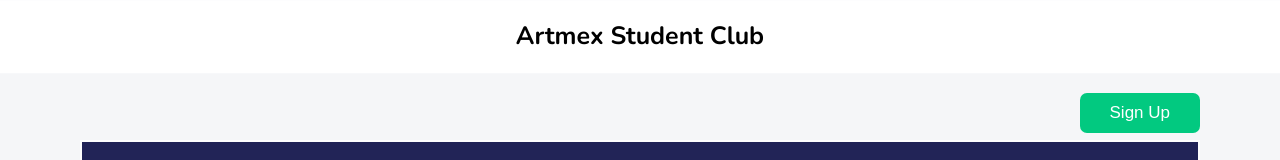
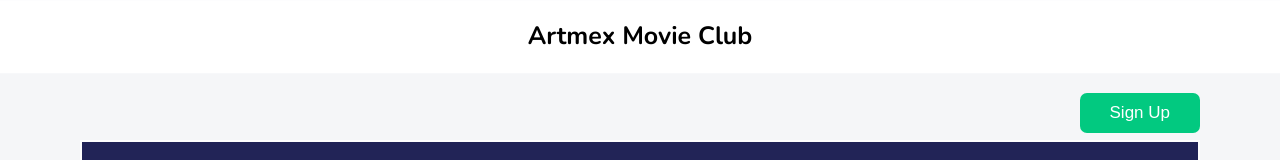
Before and after one commit to Denniman/milestone-project, a website: page index.html in a window 1280 px wide. Shown: the top 160 px of the page. Drawn offline with nearby package versions, Linux system fonts and the light colour scheme.

Commit message:
update readme and index file

```diff
--- a/index.html
+++ b/index.html
@@ -7,11 +7,11 @@
     <link href="https://fonts.googleapis.com/css2?family=Nunito:wght@300;400;700&display=swap" rel="stylesheet">
     <link rel="stylesheet" href="https://cdnjs.cloudflare.com/ajax/libs/font-awesome/5.15.3/css/all.min.css">
     <link rel="stylesheet" href="./css/style.css">
-    <title>Artmex</title>
+    <title>Artmex Movie Club</title>
 </head>
 <body>
     <header class="header">
-        <h1 class="header-main">Artmex Student Club</h1>
+        <h1 class="header-main">Artmex Movie Club</h1>
     </header>
 
 
```
Also changed, not shown: README.md.
